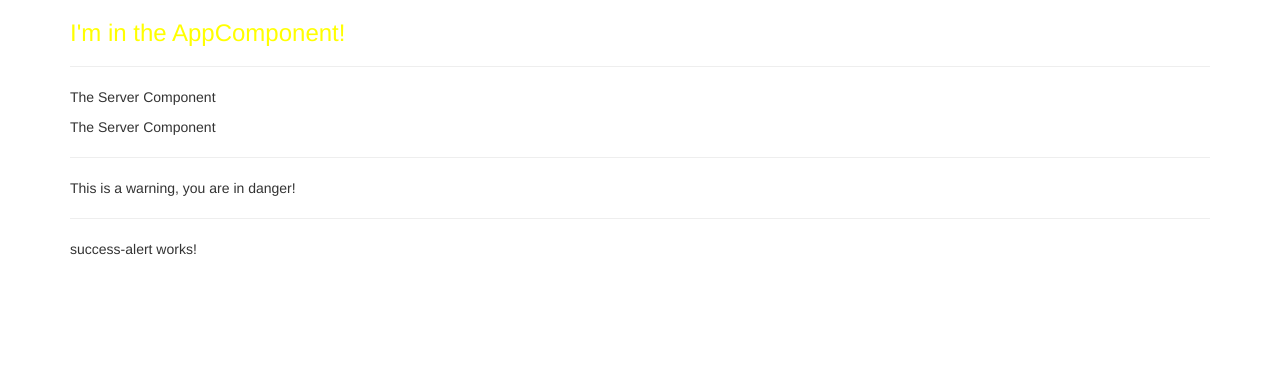
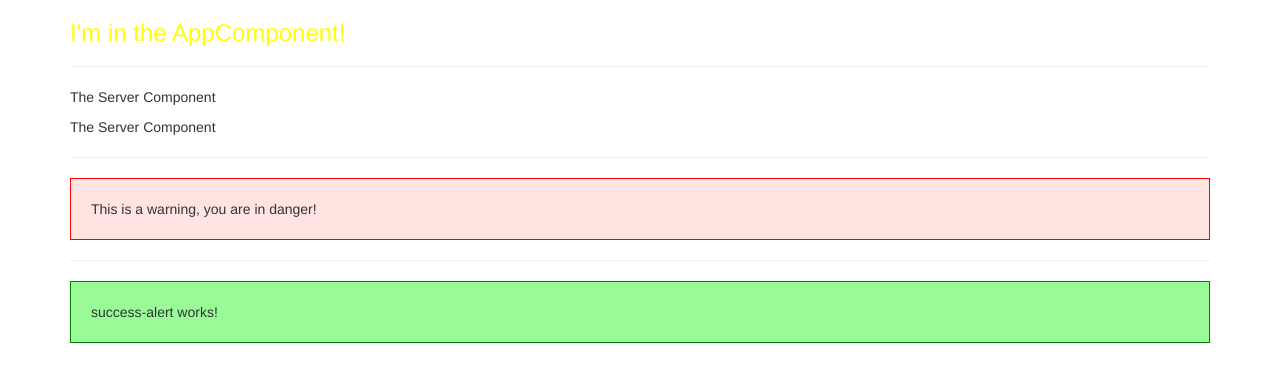
Before and after one commit to Salsa-Dude/angular-review, an Angular app: page / in a window 1280 px wide. Shown: the top 382 px of the page. Built offline with nearby package versions, Linux system fonts and the light colour scheme.

Commit message:
added css styling for SuccessAlert and WarningAlert component

```diff
--- a/src/app/success-alert/success-alert.component.css
+++ b/src/app/success-alert/success-alert.component.css
@@ -0,0 +1,6 @@
+
+p {
+  padding: 20px;
+  background-color: palegreen;
+  border: solid 1px green;
+}
--- a/src/app/waring-alert/warning-alert-component.ts
+++ b/src/app/waring-alert/warning-alert-component.ts
@@ -5,7 +5,15 @@ import { Component } from "@angular/core";
   selector: 'app-warning-alert',
   template: `
     <p>This is a warning, you are in danger!</p>
-  `
+  `,
+  // incline styling
+  styles: [ `
+    p {
+      padding: 20px;
+      background-color: mistyrose;
+      border: solid 1px red;
+    }
+  `]
 })
 export class WarningAlertComponent {
 
```
